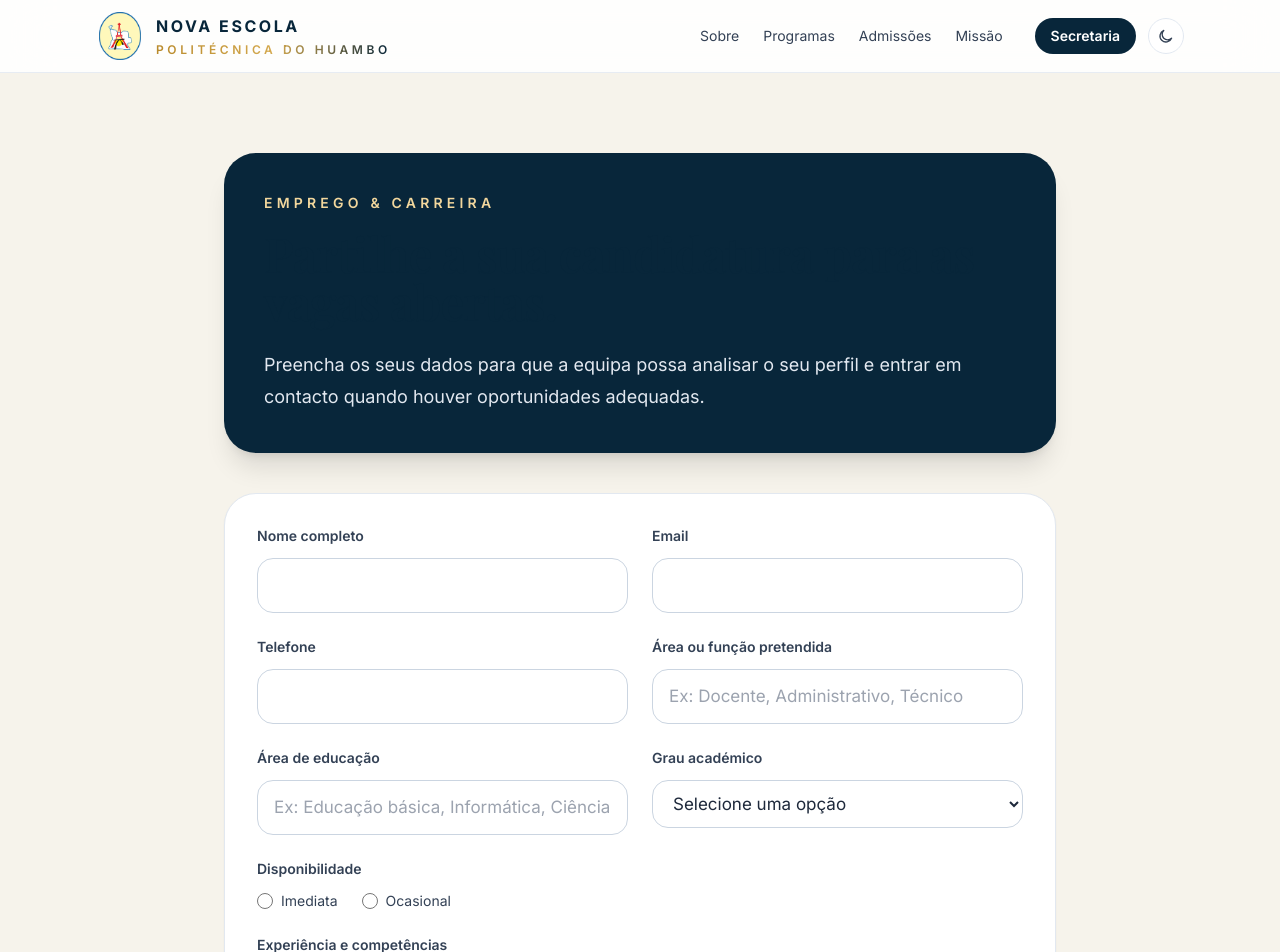
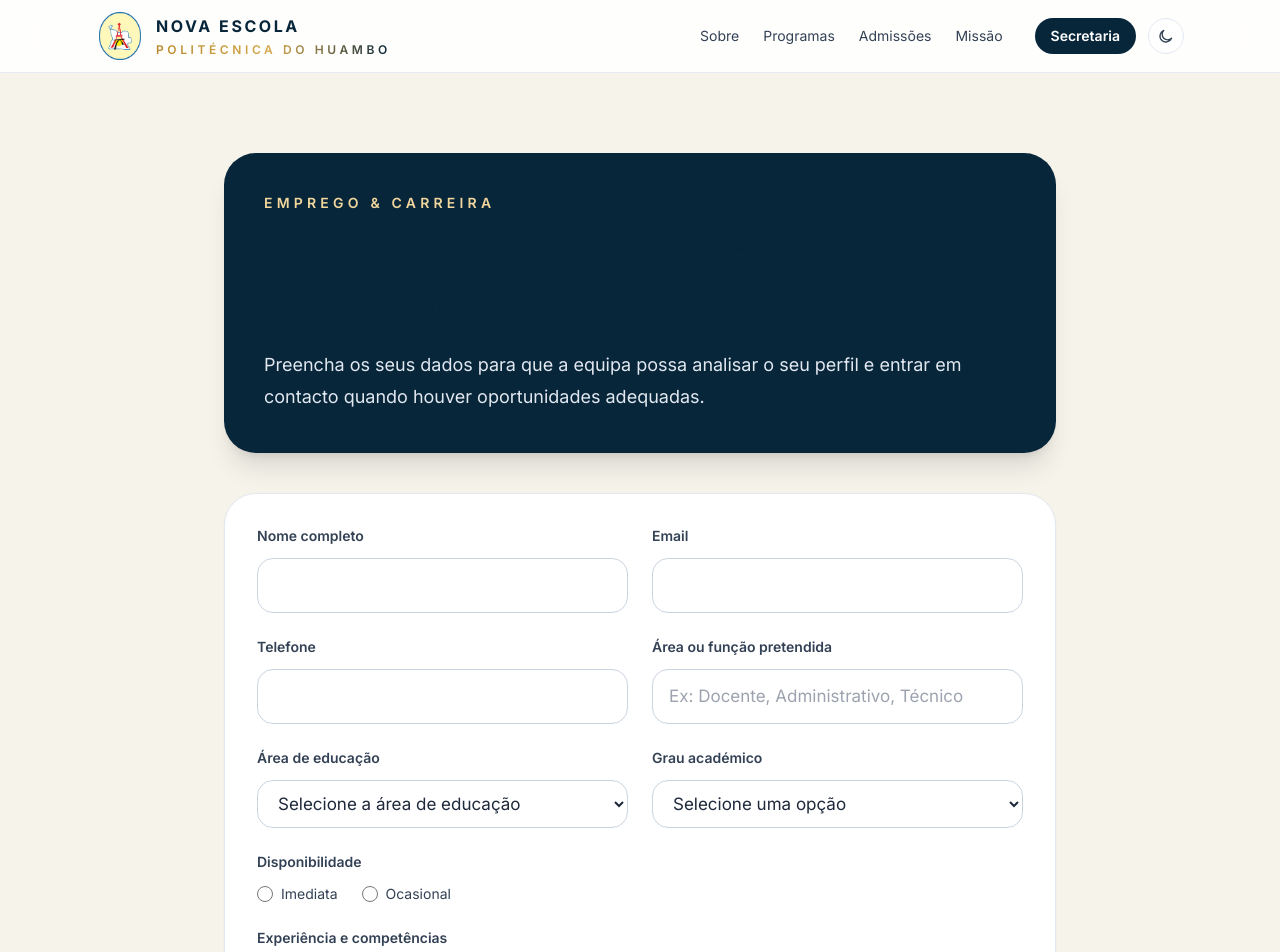
Before and after one commit to luistchitue-boop/nova-escola-politecnica-do-huambo-website, a Next.js app: page /secretaria/empregos in a window 1280 px wide. Shown: the top 952 px of the page. Built offline with nearby package versions, Linux system fonts and the light colour scheme.

Commit message:
feat: add higher education institution field to employment applications and update education area selection

```diff
--- a/db/schema.js
+++ b/db/schema.js
@@ -57,6 +57,7 @@ exports.employmentApplications = pgTable('employment_applications', {
   areaOfInterest: varchar('area_of_interest', { length: 255 }).notNull(),
   educationArea: varchar('education_area', { length: 255 }).notNull(),
   academicDegree: varchar('academic_degree', { length: 255 }).notNull(),
+  higherEducationInstitution: varchar('higher_education_institution', { length: 255 }),
   availability: varchar('availability', { length: 20 }).notNull(),
   experience: text('experience').notNull(),
   usefulInfo: text('useful_info').notNull(),
--- a/pages/secretaria/empregos.js
+++ b/pages/secretaria/empregos.js
@@ -6,6 +6,25 @@ import Header from '../../components/Header'
 import Footer from '../../components/Footer'
 
 const higherEducationDegrees = ['Licenciado', 'Mestre', 'Doutor']
+
+const educationAreas = [
+  'Educação básica',
+  'Informática',
+  'Ciências',
+  'Matemática',
+  'Gestão',
+  'Letras',
+  'Artes',
+  'Saúde',
+  'Tecnologias educativas',
+  'Direito',
+  'Economia',
+  'Psicologia',
+  'Educação Física',
+  'História',
+  'Geografia',
+  'Outra área',
+]
 
 const employmentSchema = z.object({
   fullName: z.string().trim().min(2, 'O nome completo é obrigatório.'),
@@ -173,15 +192,18 @@ export default function EmpregosPage() {
             <div className="grid gap-6 md:grid-cols-2">
               <div>
                 <label htmlFor="educationArea" className="block text-sm font-semibold text-slate-700">Área de educação</label>
-                <input
+                <select
                   id="educationArea"
                   name="educationArea"
-                  type="text"
-                  placeholder="Ex: Educação básica, Informática, Ciências"
                   value={form.educationArea}
                   onChange={handleChange}
-                  className={`mt-3 w-full rounded-2xl border px-4 py-3 outline-none focus:border-[#b98b2d] ${errors.educationArea ? 'border-red-400 bg-red-50' : 'border-slate-300'}`}
-                />
+                  className={`mt-3 w-full rounded-2xl border bg-white px-4 py-3 outline-none focus:border-[#b98b2d] ${errors.educationArea ? 'border-red-400 bg-red-50' : 'border-slate-300'}`}
+                >
+                  <option value="">Selecione a área de educação</option>
+                  {educationAreas.map((area) => (
+                    <option key={area} value={area}>{area}</option>
+                  ))}
+                </select>
                 {errors.educationArea ? <p className="mt-2 text-sm font-medium text-red-600">{errors.educationArea}</p> : null}
               </div>
 
```
